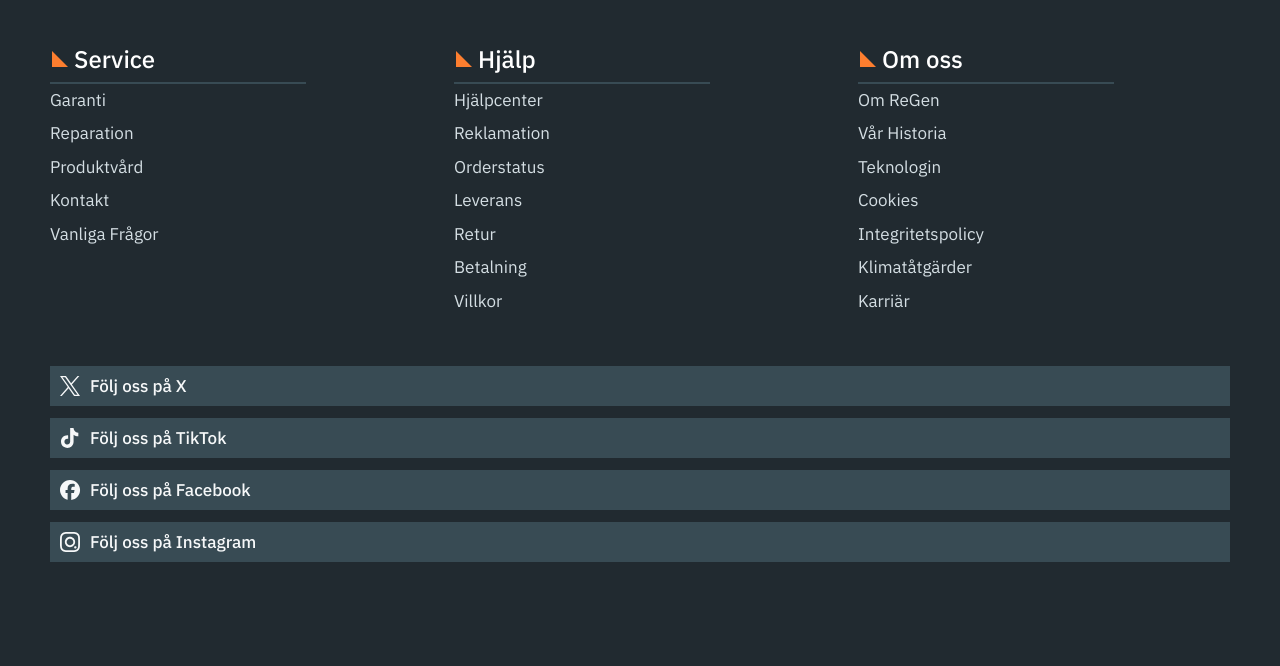
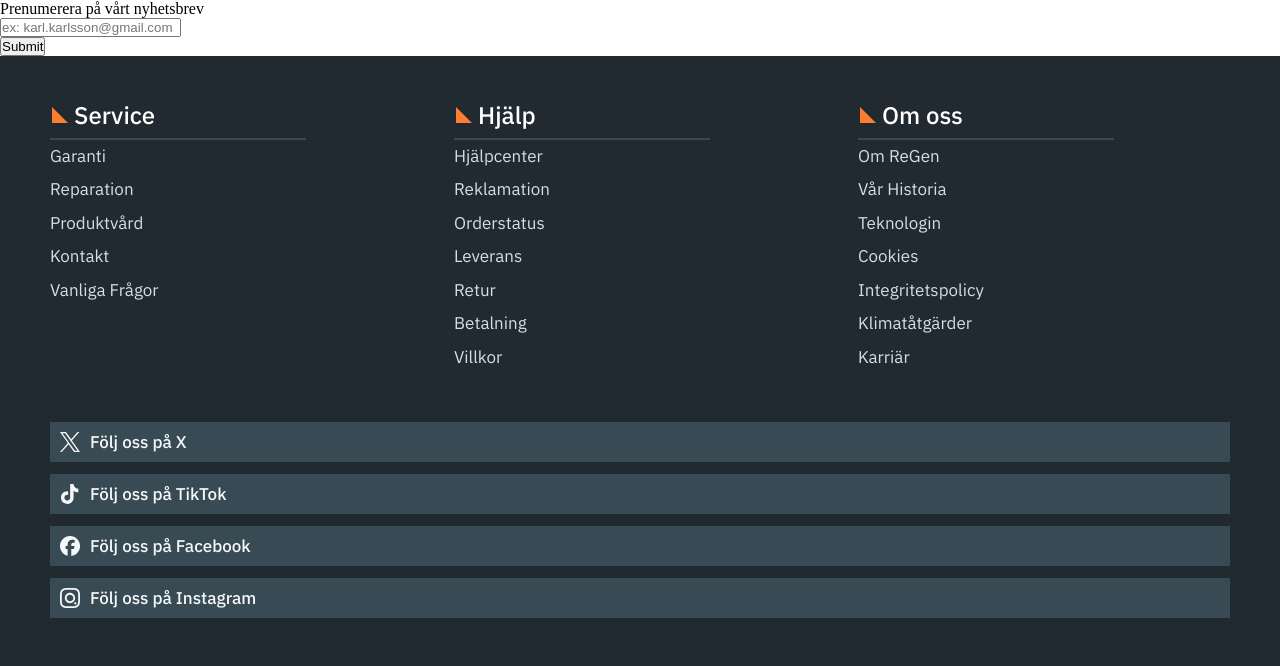
Before and after one commit to PU-MEriksson/ReGen, a PHP site: page /index.php in a window 1280 px wide. Shown: the part 570-1236 px from the top of the page. Before the commit the page ends 1132 px from the top, so only its background shows below. Run offline with PHP 8.4, Linux system fonts and the light colour scheme.

Commit message:
Added html for the newsletter

```diff
--- a/main.php
+++ b/main.php
@@ -13,4 +13,18 @@
     </div>
     <script src="/navbar.js">
     </script>
+
+
+
+    <!-- kod för nyhetsbrevet -->
+    <div class="newsletter-frame">
+        <div class="newsletter-container">
+            <p>Prenumerera på vårt nyhetsbrev</p>
+            <form action="/submit" method="post">
+                <input type="email" id="email" name="email" placeholder="ex: karl.karlsson@gmail.com" required>
+                <br>
+                <button type="submit">Submit</button>
+            </form>
+        </div>
+    </div>
 </body>
```
